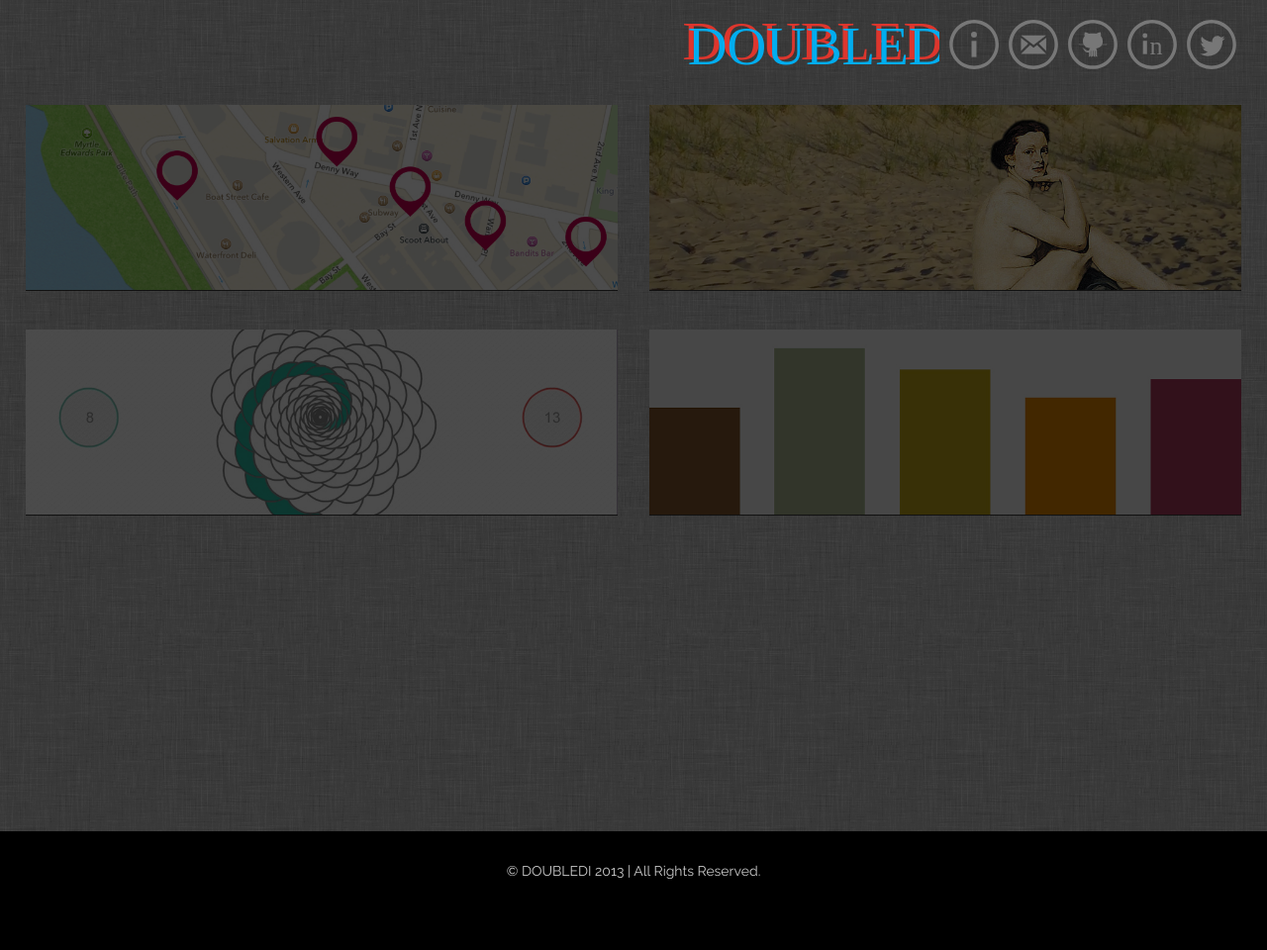
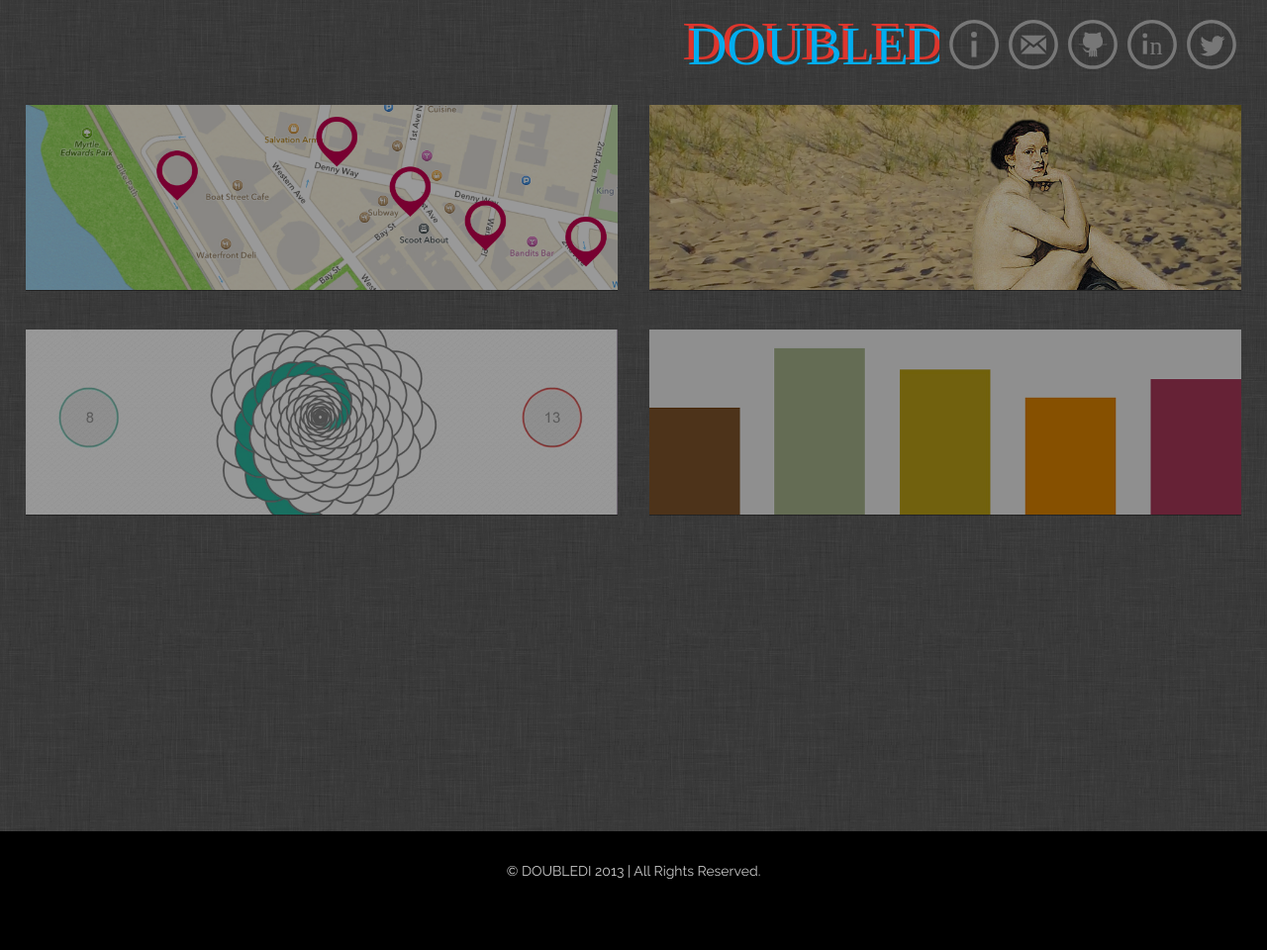
Before and after one commit to diannamertz/doubledi.github.com, a Jekyll site: the page built from index.html, in a window 1280 px wide. Shown: the whole page at 99% size. Built offline with Jekyll 4.4.1, drawn with Linux system fonts in a browser that asks for light colours.

```diff
--- a/css/style.css
+++ b/css/style.css
@@ -63,7 +63,7 @@
   height: 100.51%;
   cursor: pointer;
   margin: 0;
-  background: rgba(0,0,0,0.7);
+  background: rgba(0,0,0,0.4);
   vertical-align: middle;
   z-index: 20;
   font-size: 14px;
@@ -87,7 +87,7 @@
 
 ul.entries li:hover .overlaydark {
   color: #eeeeee;
-  background: rgba(0,0,0,0.4);
+  background: rgba(0,0,0,0.7);
 }
 
 ul.entries li:hover .overlaydark em {
```
